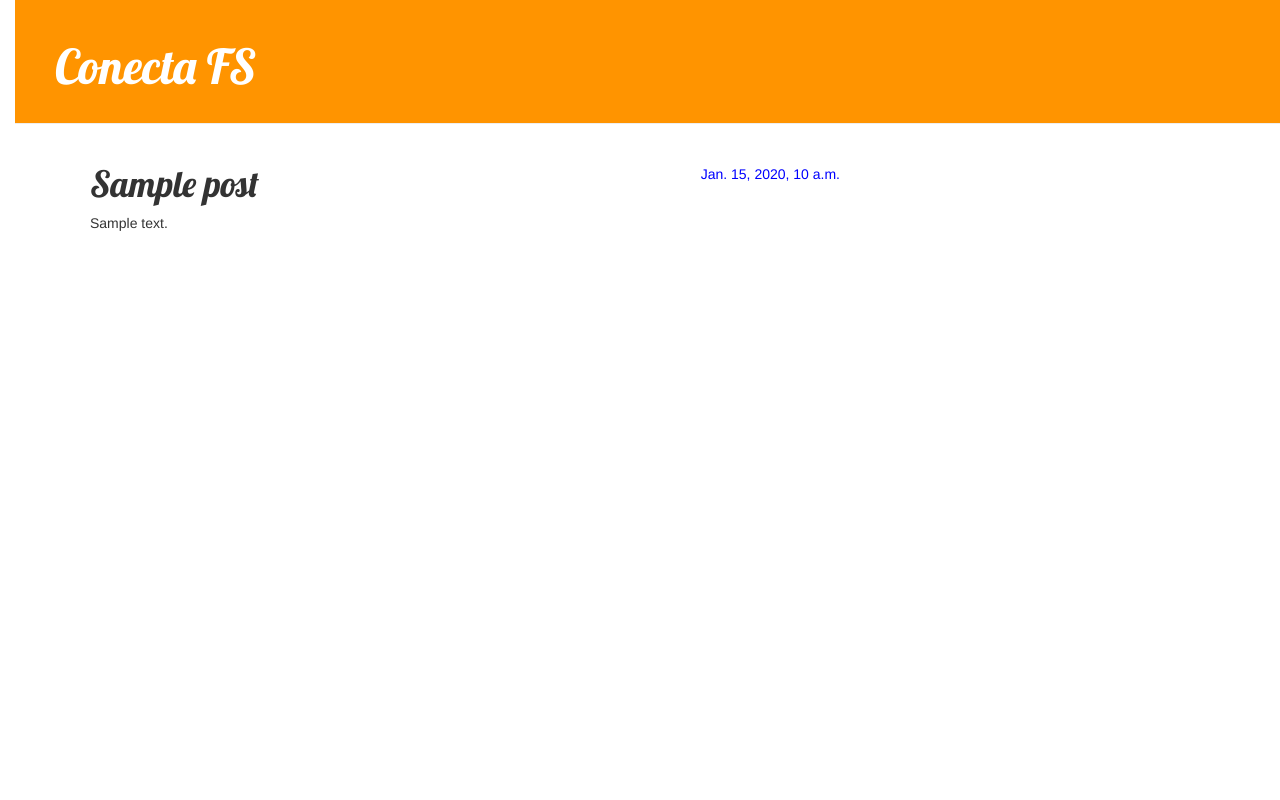
After one commit to pcacerez/my-first-blog, a Django app: template conecta/templates/conecta/post_detail.html in a window 1280 px wide. The commit adds this page. Run offline with Django 3.2, Linux system fonts and the light colour scheme; the template is opened without the code that fills it: most values are stand-ins (such as "Sample title", 1, 10 or a date in 2020); some libraries are stand-ins or nearby versions.

Commit message:
Nueva ventana detail.html

```diff
--- /dev/null
+++ b/conecta/static/css/conecta.css
@@ -0,0 +1,54 @@
+h1, h2, h3, h4 {
+  font-family: 'Lobster', cursive;
+}
+h1 a {
+ color: #FCA205;
+}
+h2 a {
+  color: green;
+}
+body {
+  padding-left: 15px;
+}
+.pio{
+ color: green;
+}
+.page-header{
+  background-color: #ff9400;
+  margin-top: 0;
+  padding: 20px 20px 20px 40px;
+}
+.page-header h1, .page-header h1 a, .page-header h1 a:visited, .page-header h1 a:active {
+  color: white;
+  font-size: 36pt;
+  text-decoration: none;
+}
+.content {
+  margin-left: 60px;
+}
+.date {
+  float: right;
+  color: blue;
+}
+.save {
+  float: right;
+}
+.post-form textarea, .post-form input {
+  width: 25%;
+}
+.ancho{
+  width: 75%;
+  margin-left: 20px;
+}
+.top-menu, .top-menu:hover, .top-menu:visited {
+  color: #ffffff;
+  float: right;
+  font-size: 26pt;
+  margin-right: 20px;
+}
+.post {
+  margin-bottom: 20px;
+}
+.post h1 a, .post h1 a:visited {
+  color: #000000;
+}
--- /dev/null
+++ b/conecta/templates/conecta/base.html
@@ -0,0 +1,23 @@
+{% load staticfiles %}
+    <html>
+        <head>
+            <title>Conect@</title>
+            <link rel="stylesheet" href="//maxcdn.bootstrapcdn.com/bootstrap/3.2.0/css/bootstrap.min.css">
+            <link rel="stylesheet" href="//maxcdn.bootstrapcdn.com/bootstrap/3.2.0/css/bootstrap-theme.min.css">
+            <link href='//fonts.googleapis.com/css?family=Lobster&subset=latin,latin-ext' rel='stylesheet' type='text/css'>
+            <link rel="stylesheet" href="{% static 'css/conecta.css' %}">
+        </head>
+        <body>
+          <div class="page-header">
+            <h1><a href="/">Conecta FS</a></h1>
+        </div>
+        <div class="content container">
+            <div class="row">
+                <div class="col-md-8">
+                {% block content %}
+                {% endblock %}
+                </div>
+            </div>
+        </div>
+        </body>
+    </html>
--- /dev/null
+++ b/conecta/templates/conecta/post_detail.html
@@ -0,0 +1,13 @@
+{% extends 'conecta/base.html' %}
+
+{% block content %}
+    <div class="post">
+        {% if post.published_date %}
+            <div class="date">
+                {{ post.published_date }}
+            </div>
+        {% endif %}
+        <h1>{{ post.title }}</h1>
+        <p>{{ post.text|linebreaksbr }}</p>
+    </div>
+{% endblock %}
--- a/conecta/views.py
+++ b/conecta/views.py
@@ -1,4 +1,4 @@
-from django.shortcuts import render
+from django.shortcuts import render, get_object_or_404
 from django.utils import timezone # Utilizaremos published_date__lte
 from .models import Post
 
@@ -8,3 +8,6 @@ from .models import Post
 def post_list(request):
     posts = Post.objects.filter(published_date__lte=timezone.now()).order_by('published_date') #ordenamos los objetos.
     return render(request, 'conecta/post_list.html', {'posts':posts}) #'posts' = nombre de la varialbe que enviamos.
+def post_detail(request, pk):
+    post = get_object_or_404(Post, pk=pk)
+    return render(request, 'blog/post_detail.html', {'post': post})
```
Also changed, not shown: conecta/templates/conecta/post_list.html (+14 -28 lines), conecta/urls.py (+11 -0 lines), conecta/models.py (line endings or trailing spaces).
